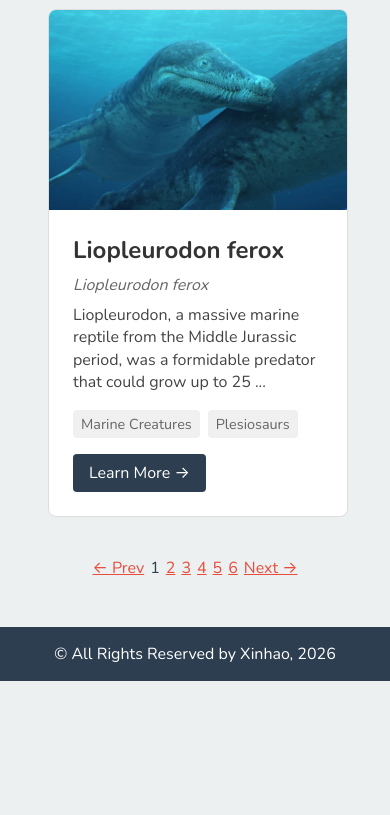
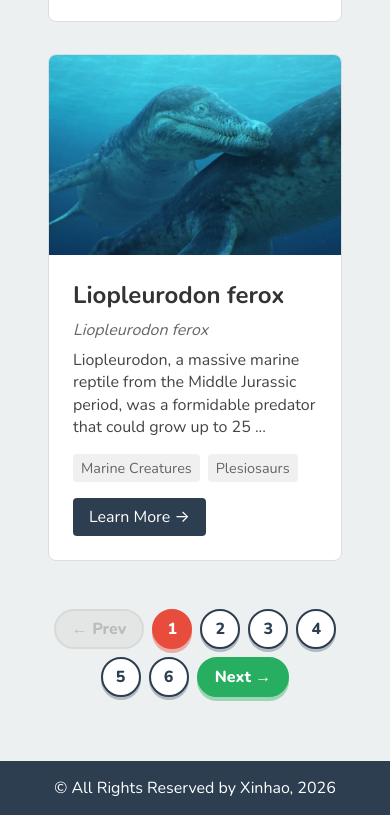
Before and after one commit to ForestDengHK/prehistory, an Astro site: page /search in a window 390 px wide. Shown: the part 10643-11458 px from the top of the page. Before the commit the page ends 11324 px from the top, so only its background shows below. Built offline with nearby package versions, Linux system fonts and the light colour scheme; Astro itself is replaced by a stand-in of ours.

Commit message:
Fix search page card widths and redesign pagination
- Fix card width issue by matching container styles to Timeline/Categories
  (max-width: 1200px instead of width: 100% with extra padding)
- Add justify-content: center and mobile media query to grid
- Redesign pagination with kid-friendly pill-shaped buttons
- Add 3D shadow effects and colorful styling (green nav, red current)
- Use :global() for pagination styles to apply to dynamic content

Co-Authored-By: Claude Opus 4.5 <noreply@anthropic.com>

```diff
--- a/src/pages/search.astro
+++ b/src/pages/search.astro
@@ -297,9 +297,8 @@ const allCreaturesData = creatures.map(creature => ({
 
 <style>
   .search-container {
-    width: 100%;
+    max-width: 1200px;
     margin: 0 auto;
-    padding: 2rem;
   }
 
   h1 {
@@ -352,8 +351,13 @@ const allCreaturesData = creatures.map(creature => ({
     display: grid;
     grid-template-columns: repeat(auto-fill, minmax(300px, 1fr));
     gap: 2rem;
-    width: 100%;
-    margin-top: 2rem;
+    justify-content: center;
+  }
+
+  @media (max-width: 768px) {
+    .results-grid {
+      grid-template-columns: 1fr;
+    }
   }
 
   .creature-card {
@@ -455,94 +459,116 @@ const allCreaturesData = creatures.map(creature => ({
     }
   }
 
-  /* Modern Pagination - matching site style */
-  .pagination {
+  /* Fun Kid-Friendly Pagination - using :global for dynamic content */
+  :global(.pagination) {
     display: flex;
     justify-content: center;
     align-items: center;
-    margin-top: 2.5rem;
-    gap: 0.5rem;
+    margin-top: 3rem;
+    margin-bottom: 1rem;
+    gap: 0.75rem;
     flex-wrap: wrap;
   }
 
-  .pagination a,
-  .pagination span {
+  :global(.pagination a),
+  :global(.pagination span) {
     display: inline-flex;
     align-items: center;
     justify-content: center;
-    min-width: 2.5rem;
-    height: 2.5rem;
-    padding: 0 0.75rem;
-    border: none;
+    min-width: 3rem;
+    height: 3rem;
+    padding: 0 1rem;
+    border: 3px solid var(--primary-color);
     background: white;
     color: var(--primary-color);
     font-family: 'Nunito', sans-serif;
-    font-weight: 700;
-    font-size: 0.95rem;
-    border-radius: 8px;
+    font-weight: 800;
+    font-size: 1.1rem;
+    border-radius: 50px;
     text-decoration: none;
-    box-shadow: 0 2px 4px rgba(0, 0, 0, 0.08);
-    transition: all 0.2s ease;
+    box-shadow: 0 4px 0 rgba(44, 62, 80, 0.3);
+    transition: all 0.15s ease;
+    position: relative;
+    top: 0;
   }
 
-  .pagination a:hover:not([disabled]) {
-    background: var(--accent-color);
+  :global(.pagination a:hover:not([disabled])) {
+    background: var(--fun-orange);
+    border-color: var(--fun-orange);
     color: white;
-    transform: translateY(-2px);
-    box-shadow: 0 4px 8px rgba(0, 0, 0, 0.12);
+    transform: translateY(-3px);
+    box-shadow: 0 6px 0 rgba(243, 156, 18, 0.4);
   }
 
-  .pagination a:focus-visible {
-    outline: 2px solid var(--accent-color);
-    outline-offset: 2px;
+  :global(.pagination a:active:not([disabled])) {
+    transform: translateY(2px);
+    box-shadow: 0 2px 0 rgba(44, 62, 80, 0.3);
   }
 
-  .pagination .current {
-    background: var(--primary-color);
-    color: white;
-    box-shadow: 0 4px 8px rgba(52, 73, 94, 0.2);
+  :global(.pagination a:focus-visible) {
+    outline: 3px solid var(--fun-blue);
+    outline-offset: 3px;
   }
 
-  .pagination a[disabled] {
-    background: #f0f0f0;
-    color: #bbb;
+  :global(.pagination .current) {
+    background: var(--accent-color);
+    border-color: var(--accent-color);
+    color: white;
+    box-shadow: 0 4px 0 rgba(231, 76, 60, 0.4);
+    cursor: default;
+  }
+
+  :global(.pagination a[disabled]) {
+    background: #e0e0e0;
+    border-color: #ccc;
+    color: #999;
     cursor: not-allowed;
     box-shadow: none;
+    opacity: 0.6;
   }
 
-  .pagination a[disabled]:hover {
+  :global(.pagination a[disabled]:hover) {
     transform: none;
+    background: #e0e0e0;
+    border-color: #ccc;
+    color: #999;
   }
 
-  /* Nav buttons */
-  .pagination .prev,
-  .pagination .next {
-    padding: 0 1rem;
-    background: var(--primary-color);
+  /* Nav buttons - Prev/Next */
+  :global(.pagination .prev),
+  :global(.pagination .next) {
+    padding: 0 1.25rem;
+    background: var(--fun-green);
+    border-color: var(--fun-green);
     color: white;
+    box-shadow: 0 4px 0 rgba(39, 174, 96, 0.4);
   }
 
-  .pagination .prev:hover:not([disabled]),
-  .pagination .next:hover:not([disabled]) {
-    background: var(--accent-color);
+  :global(.pagination .prev:hover:not([disabled])),
+  :global(.pagination .next:hover:not([disabled])) {
+    background: var(--fun-blue);
+    border-color: var(--fun-blue);
+    box-shadow: 0 6px 0 rgba(52, 152, 219, 0.4);
   }
 
   @media (max-width: 768px) {
-    .pagination {
-      gap: 0.375rem;
+    :global(.pagination) {
+      gap: 0.5rem;
     }
 
-    .pagination a,
-    .pagination span {
-      min-width: 2.25rem;
-      height: 2.25rem;
-      font-size: 0.875rem;
-      padding: 0 0.5rem;
+    :global(.pagination a),
+    :global(.pagination span) {
+      min-width: 2.5rem;
+      height: 2.5rem;
+      font-size: 1rem;
+      padding: 0 0.75rem;
+      border-width: 2px;
+      box-shadow: 0 3px 0 rgba(44, 62, 80, 0.3);
     }
 
-    .pagination .prev,
-    .pagination .next {
-      padding: 0 0.75rem;
+    :global(.pagination .prev),
+    :global(.pagination .next) {
+      padding: 0 1rem;
     }
   }
 </style>
```
